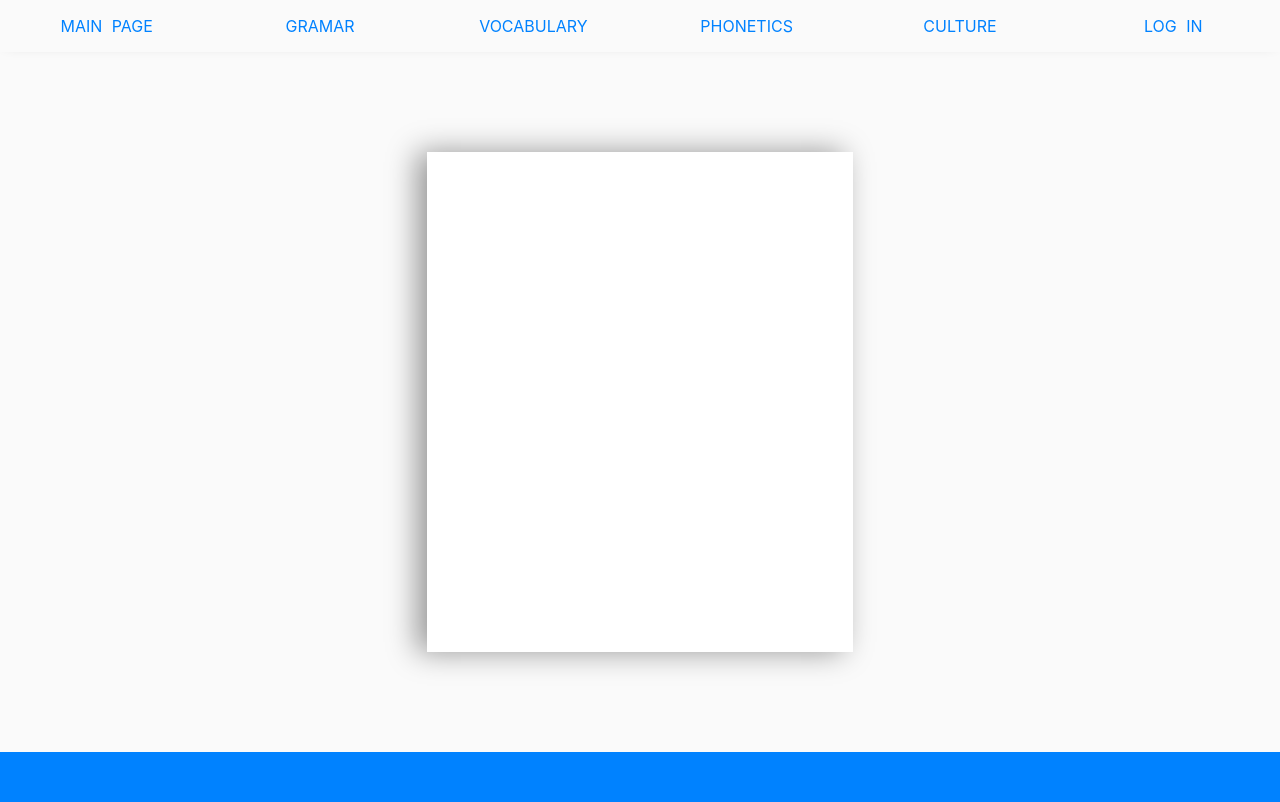
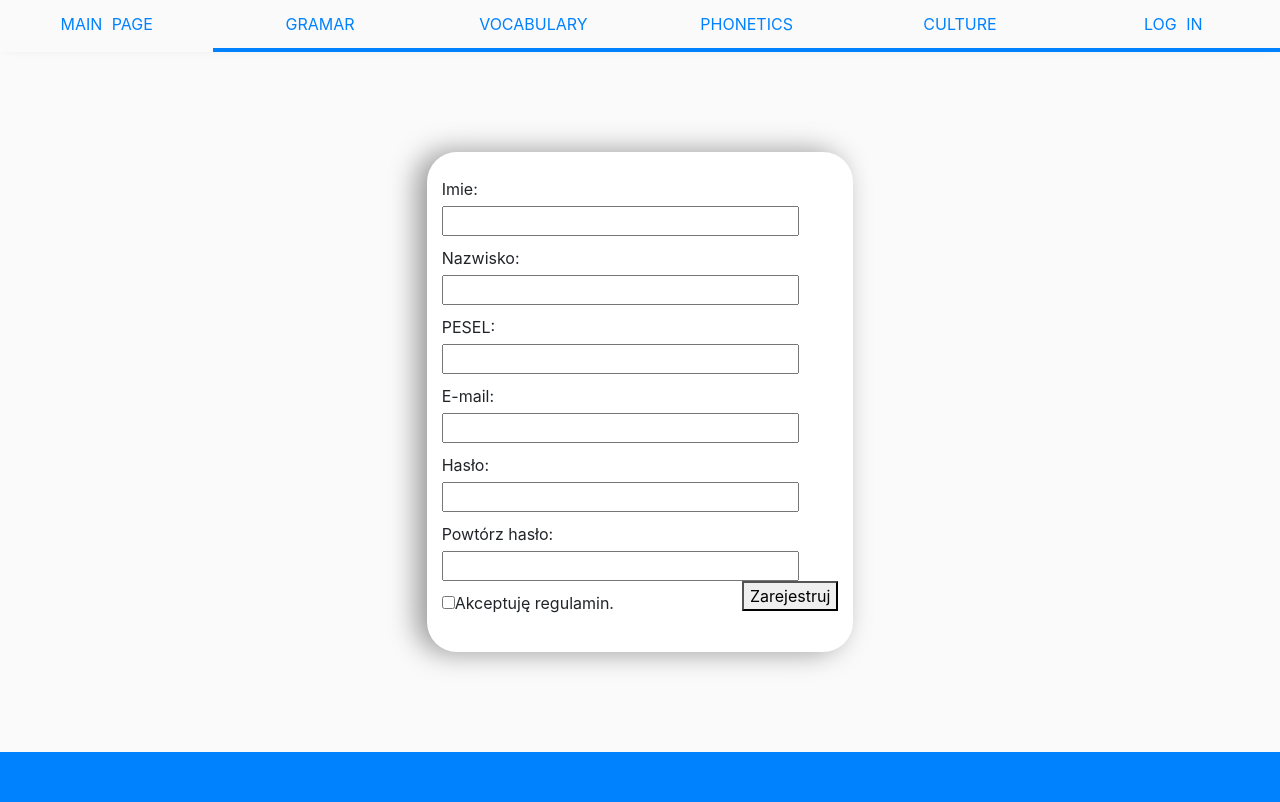
Before and after one commit to ZofD/AI-projekt, a PHP site: page /registration.php in a window 1280 px wide. Shown: the part 68-870 px from the top of the page. Run offline with PHP 8.4, Linux system fonts and the light colour scheme.

Commit message:
Poprawki, żeby w xamppie działało.

```diff
--- a/kurs/css/style.css
+++ b/kurs/css/style.css
@@ -46,7 +46,7 @@
 .menu_horizontal div a{
 	background-color: #fafafa;
 	display: block;
-	padding: 14px 0px;
+	padding: 12px 0px;
 	text-transform: uppercase;
 	text-decoration: none;
 	color: #0082ff;
--- a/kurs/css/style_logIn.css
+++ b/kurs/css/style_logIn.css
@@ -3,4 +3,29 @@
     margin: 100px auto;
     background-color: white;
     box-shadow: -10px 0px 28px 0px rgba(0,0,0,0.4);
+    border-radius: 30px /30px;
 }
+
+form{
+    padding-top: 15px;
+    margin: 0, auto;
+}
+
+form p{
+    margin-top: 10px;
+    margin-bottom: 5px;
+}
+
+label{
+    margin-top: 10px;
+}
+
+.inputText{
+    width: 90%;
+    margin: 0, 10px;
+}
+
+button{
+    float: right;
+    margin-top: 10px;
+}
--- a/kurs/js/jq.js
+++ b/kurs/js/jq.js
@@ -3,14 +3,11 @@
 	var headerH = $("header").height();
 	var menuH = $(".menu_horizontal").height();
 	var footerH = $("footer").height();
-    var windowH = $(window).height();
-
-    $(".contentLogIn").css("min-height", windowH-footerH-menuH-headerH+39+"px");
-
-	$(".component_right").css("min-height", windowH-footerH-menuH-headerH+39+"px");
+	var windowH = $(window).height();
+	$(".component_right").css("min-height", windowH-footerH-menuH-headerH+"px");
 	var contentRightHeight = $(".component_right").height();
 	$(".component_left").css("height", contentRightHeight+39+"px");
-
+	$(".content").css("min-height", windowH-footerH-menuH-headerH+"px");
 	$(document).hover(function(){
 		contentRightHeight = $(".component_right").height();
 		$(".component_left").css("height", contentRightHeight+39+"px");
--- a/kurs/registration.php
+++ b/kurs/registration.php
@@ -89,9 +89,22 @@
 			</div>
 			<div class="content contentLogIn">
 				<div class="form offset-xl-4 offset-lg-4 col-xl-4 col-lg-4 col-md-12 col-sm-12 col-12">
-					<div class="">
-
-                    </div>
+					<form metod="POST" action="">
+                        <p>Imie:</p>
+                        <input class="inputText" type="text" name="name"/>
+                        <p>Nazwisko:</p>
+                        <input class="inputText" type="text" name="surname"/>
+                        <p>PESEL:</p>
+                        <input class="inputText" type="text" name="Pesel"/>
+                        <p>E-mail:</p>
+                        <input class="inputText" type="text" name="email"/>
+                        <p>Hasło:</p>
+                        <input class="inputText" type="password" name="password"/>
+                        <p>Powtórz hasło:</p>
+                        <input class="inputText" type="password" name="rep_password"/>
+                        <label><input class="inputCheckBox" type="checkbox" name="regul">Akceptuję regulamin.</label>
+                        <button>Zarejestruj</button>
+                    </form>
 				</div>
 			</div>
 			<footer>
```
